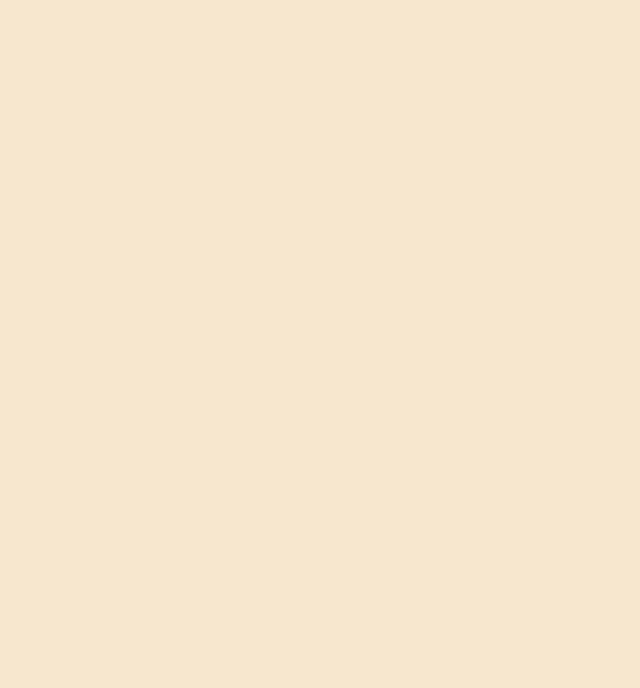
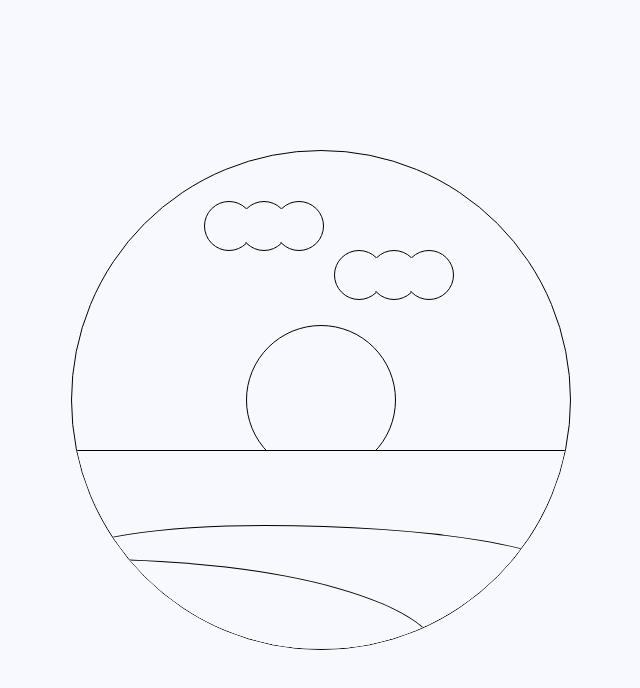
Before and after one commit to polyannarib/coloring-book, a Next.js app: page /beach in a window 1280 px wide. Shown: the top 688 px of the page, without its empty margins (319-959 px from the left). Built offline with nearby package versions, Linux system fonts and the light colour scheme; a web font is replaced by a local one.

Commit message:
beach drawing

```diff
--- a/src/components/Beach/beach.js
+++ b/src/components/Beach/beach.js
@@ -1,7 +1,26 @@
+import styles from "./beach.module.scss"
+
 export default function Beach() {
     return (
-        <div>
-            <div></div>
+        <div className={styles.container}>
+            <div className={styles.circle}>
+                <div className={styles.sandBottom} />
+                <div className={styles.sandTop} />
+                <div className={styles.sea} />
+                <div className={styles.sun} />
+                <div className={styles.clouds} style={{bottom: "80%", right: 50}}>
+                    <div className={styles.cloudHelper}/>
+                    <div />
+                    <div />
+                    <div />
+                </div>
+                <div className={styles.clouds} style={{bottom: "60%", left: 80}}>
+                    <div className={styles.cloudHelper} />
+                    <div />
+                    <div />
+                    <div />
+                </div>
+            </div>
         </div>
     )
 }
--- a/src/components/Beach/beach.module.scss
+++ b/src/components/Beach/beach.module.scss
@@ -0,0 +1,104 @@
+$bg: #F8F8FF;
+$borderStyle: 1px solid #000000;
+$sandStyle: "", 1, 70%, 20%, -10px, 20px, "Bottom", 1,
+            "63% 100% 0% 0% / 40% 67% 0% 0% ", 2, 70%, 20%, -10px, 20px, "Top", 2;
+
+%positioning {
+    position: absolute;
+}
+
+%background {
+    background-color: $bg;
+}
+
+.container {
+    background-color: $bg;
+    display: flex;
+    align-items: center;
+    justify-content: center;
+    height: 100vh;
+}
+
+.circle {
+    width: 500px;
+    height: 500px;
+    border-radius: 50%;
+    border: $borderStyle;
+    position: relative;
+    display: flex;
+    flex-direction: column-reverse;
+    flex-wrap: nowrap;
+    align-items: center;
+    flex-shrink: 0;
+    overflow: hidden;
+
+    .sandBottom {
+        border: $borderStyle;
+        z-index: 1;
+        @extend %positioning;
+        @extend %background;
+        width: 70%;
+        height: 20%;
+        bottom: -10px;
+        left: 20px;
+        border-radius: 0% 100% 0% 0% / 52% 100% 0% 0%;
+        z-index: 4;
+    }
+
+    .sandTop {
+        border: $borderStyle;
+        @extend %positioning;
+        @extend %background;
+        width: 100%;
+        height: 25%;
+        border-radius: 63% 100% 0% 0% / 40% 67% 0% 0%;
+        z-index: 3;
+    }
+
+    .sea {
+        border-top: $borderStyle;
+        width: 100%;
+        height: 40%;
+        @extend %positioning;
+        @extend %background;
+        z-index: 2;
+
+    }
+
+    .sun {
+        width: 150px;
+        height: 150px;
+        border: $borderStyle;
+        border-radius: 50%;
+        z-index: 1;
+        @extend %positioning;
+        @extend %background;
+        bottom: 35%;
+    }
+}
+
+.clouds {
+    position: relative;
+    display: flex;
+    flex-shrink: 0;
+
+    .cloudHelper {
+        height: 33px;
+        width: 75px;
+        top: 8px;
+        @extend %positioning;
+        @extend %background;
+
+    }
+
+    @for $i from 2 through 4 {
+        div:nth-child(#{$i}) {
+            width: 50px;
+            height: 50px;
+            border-radius: 50%;
+            margin-left: -15px;
+            border: $borderStyle;
+            @extend %background;
+        }
+    }
+}
```
